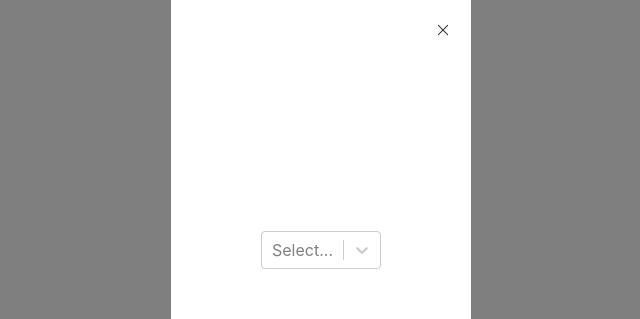
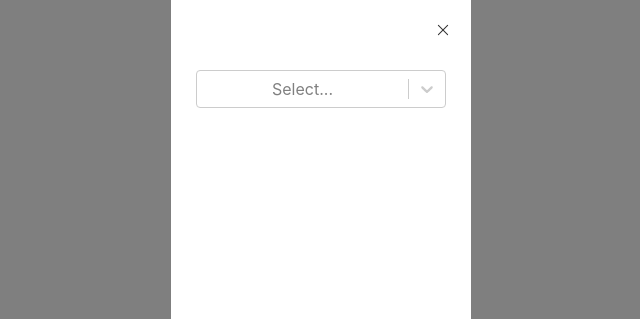
Before and after one commit to skorokhodtatiana/reactProject, a React (Create React App) app in the folder myapp/: page / in a window 1280 px wide. Shown: the part 150-469 px from the top of the page, without its empty margins (319-959 px from the left). Built offline with nearby package versions, Linux system fonts and the light colour scheme.

Commit message:
added styles autocomplete

```diff
--- a/myapp/src/components/Autocompliter/Autocompliter.js
+++ b/myapp/src/components/Autocompliter/Autocompliter.js
@@ -2,15 +2,17 @@ import React from 'react';
 import Async from 'react-select/async';
 import styles from './Autocompliter.module.scss';
 
-const AsyncSelect = ({ defaultOptionValue,loadOptions, onChange, value, ...props }) => {
+const AsyncSelect = ({ defaultOptionValue,loadOptions, onChange, value, isClearable, ...props }) => {
 
 	return (
 		<Async
-			className={ styles.select }
+			className="react-select-container"
+			classNamePrefix="react-select"
 			loadOptions={ loadOptions }
 			defaultOptions
 			value={ value }
 			onChange={ onChange }
+			isClearable={ isClearable }
 		/>
 	);
 };
--- a/myapp/src/components/Autocompliter/Autocompliter.module.scss
+++ b/myapp/src/components/Autocompliter/Autocompliter.module.scss
@@ -0,0 +1,11 @@
+:global {
+	.react-select-container {
+		.react-select {
+			&__control {
+				width: 250px;
+				margin: auto;
+				margin-top: 70px;
+			}
+		}
+	}
+}
--- a/myapp/src/components/Modal/Modal.jsx
+++ b/myapp/src/components/Modal/Modal.jsx
@@ -37,17 +37,17 @@ const Modal = ({
 				<div className={ styles.container }>
 					<div className={ styles.body }>
 						<div onClick={ handleClick } className={ styles.close }></div>
-					</div>
 						<AsyncExample
-						onChange={ (e) => handleInputChange(e) }
-						isMulti
-						listCitys={listCitys}
+							onChange={ handleInputChange }
+							listCitys={ listCitys }
 							placeholder="введите город"
 							cacheOptions
 							defaultOptions
 							value = { inputValue }
 							loadOptions={ promiseOptions }
+							isClearable
 						/>
+					</div>
 				</div>
 			}
 		</>
```
Lines whose indentation alone changed are shown as unchanged.
